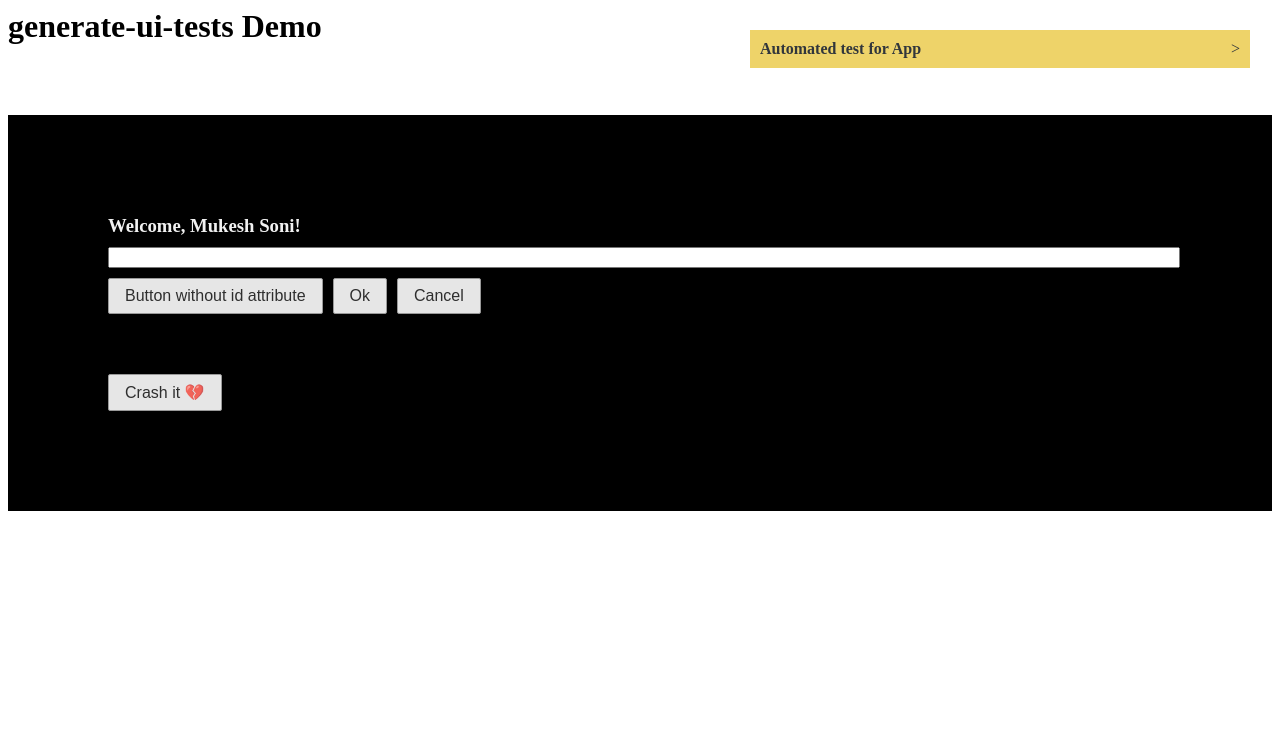
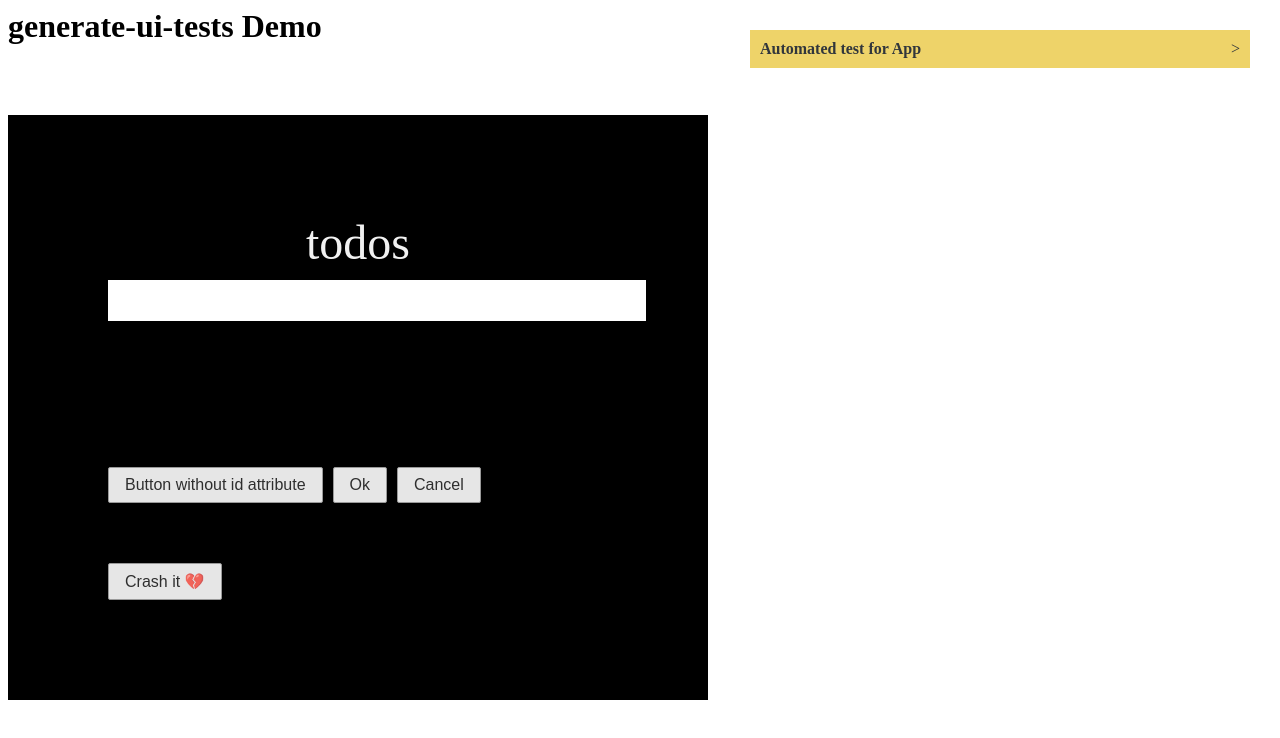
Before and after one commit to mukeshsoni/generate-ui-tests, a React (Create React App) app in the folder demo/: page / in a window 1280 px wide. Shown: the top 738 px of the page. Built offline with nearby package versions, Linux system fonts and the light colour scheme; the HTML template or start-up script is replaced by a standard one.

Commit message:
writing a todo list app in demo section to test out as many cases as possible

```diff
--- a/demo/src/App.css
+++ b/demo/src/App.css
@@ -2,6 +2,7 @@
   background-color: "black";
   margin-top: 70px;
   padding: 100px;
+  max-width: 500px;
 }
 
 .App button {
--- a/demo/src/App.js
+++ b/demo/src/App.js
@@ -1,6 +1,7 @@
 import React, { Component } from "react"
 import "./App.css"
 import SimpleButton from "../../src/simple_button"
+import TodoItem from "./todoitem"
 
 class Bonker extends Component {
   componentWillReceiveProps(nextProps) {
@@ -17,7 +18,42 @@ class Bonker extends Component {
 class App extends Component {
   state = {
     value: "",
-    bonk: false
+    bonk: false,
+    todos: []
+  }
+
+  handleKeyDown = e => {
+    if (e.keyCode === 13) {
+      this.setState({
+        todos: this.state.todos.concat({
+          text: this.state.value,
+          completed: false
+        }),
+        value: ""
+      })
+    }
+  }
+
+  handleCompletedChange = index => {
+    this.setState({
+      todos: [
+        ...this.state.todos.slice(0, index),
+        {
+          ...this.state.todos[index],
+          completed: !this.state.todos[index].completed
+        },
+        ...this.state.todos.slice(index + 1)
+      ]
+    })
+  }
+
+  handleRemoveClick = index => {
+    this.setState({
+      todos: [
+        ...this.state.todos.slice(0, index),
+        ...this.state.todos.slice(index + 1)
+      ]
+    })
   }
 
   render() {
@@ -26,15 +62,41 @@ class App extends Component {
         className="App"
         style={{ backgroundColor: "black", color: "#f1f1f1" }}
       >
-        <h3 style={{ marginBottom: 10 }}>
-          Welcome, {this.props.person.firstName} {this.props.person.lastName}!
+        <h3
+          style={{
+            marginBottom: 10,
+            textAlign: "center",
+            fontSize: "3em",
+            fontWeight: 100
+          }}
+        >
+          todos
         </h3>
         <input
-          style={{ marginRight: 10, width: "100%", marginBottom: 10 }}
+          style={{
+            padding: "0.5em 1em",
+            fontSize: "1.2em",
+            width: "100%",
+            marginBottom: 10,
+            border: "none"
+          }}
           value={this.state.value}
           onChange={e => this.setState({ value: e.target.value })}
+          onKeyDown={this.handleKeyDown}
           data-test-id="input to test"
         />
+        {this.state.todos.map((todoItem, index) => (
+          <TodoItem
+            item={todoItem}
+            key={index}
+            onCompletedChange={this.handleCompletedChange.bind(this, index)}
+            onRemoveClick={this.handleRemoveClick.bind(this, index)}
+          />
+        ))}
+        <br />
+        <br />
+        <br />
+        <div style={{ marginTop: 100 }}>
           <SimpleButton>Button without id attribute</SimpleButton>
           <SimpleButton data-test-id="btn 1" id="ok-btn">
             Ok
@@ -55,6 +117,7 @@ class App extends Component {
           </div>
           <Bonker bonk={this.state.bonk} />
         </div>
+      </div>
     )
   }
 }
--- /dev/null
+++ b/demo/src/todoitem.js
@@ -0,0 +1,32 @@
+import React from "react"
+
+const TodoItem = ({ item, onCompletedChange, onRemoveClick }) => {
+  return (
+    <div
+      style={{
+        backgroundColor: "rgb(238, 211, 105)",
+        marginBottom: 10,
+        padding: "0.5em 1em",
+        color: "black",
+        width: "100%",
+        fontSize: "1.2em",
+        display: "flex",
+        alignItems: "center",
+        justifyContent: "space-between"
+      }}
+    >
+      <div>
+        <input
+          type="checkbox"
+          checked={item.completed}
+          onChange={onCompletedChange}
+          style={{ marginRight: "1em", width: 30, height: 30 }}
+        />
+        <span>{item.text}</span>
+      </div>
+      <div onClick={onRemoveClick}>x</div>
+    </div>
+  )
+}
+
+export default TodoItem
```
Lines whose indentation alone changed are shown as unchanged.
